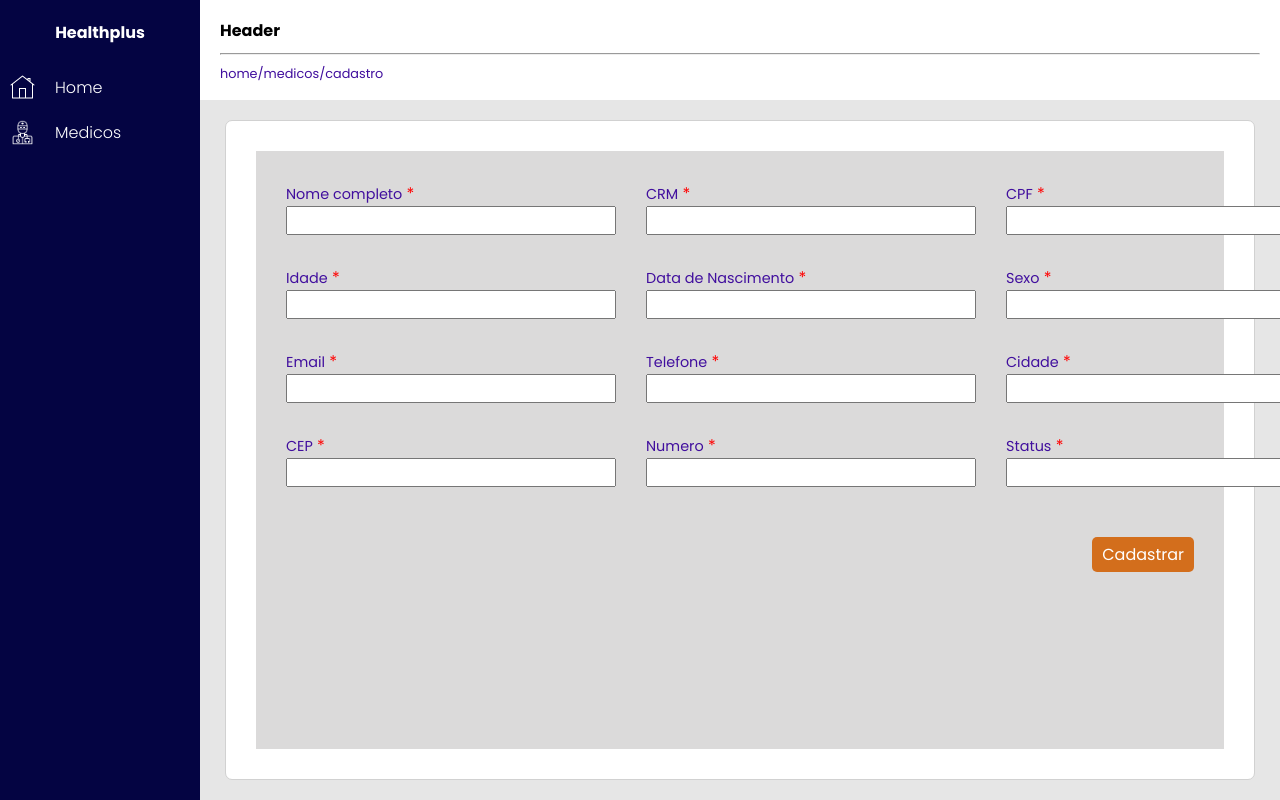
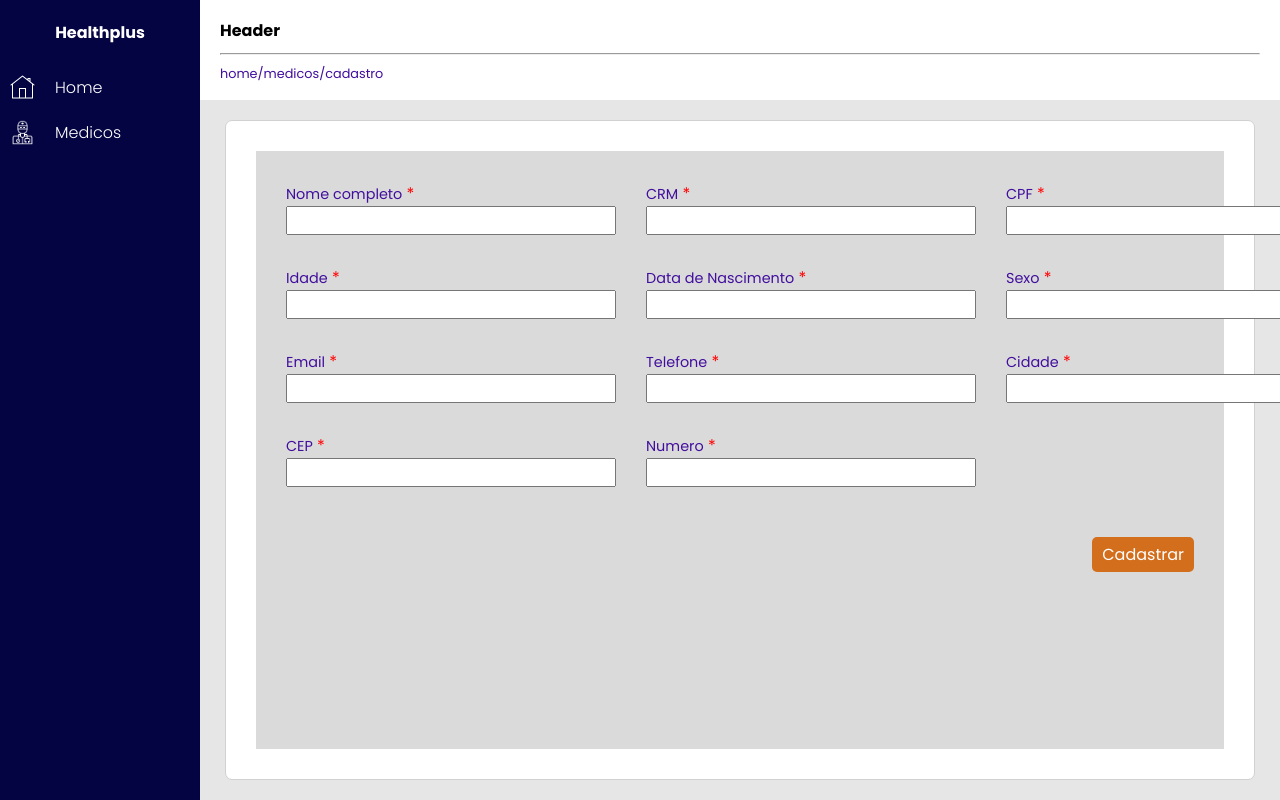
Before and after one commit to rafagfran/projeto-lp2, a React (Vite) app: page /home/medicos/cadastro in a window 1280 px wide. Built offline with nearby package versions, Linux system fonts and the light colour scheme.

Commit message:
validações

```diff
--- a/src/components/common/InputCommon.jsx
+++ b/src/components/common/InputCommon.jsx
@@ -1,6 +1,6 @@
 import React from 'react'
 
-const InputCommon = ({id, type, textLabel, textSpan, onchangeInputSet, defaultValue, placeholder}) => {
+const InputCommon = ({id, type, textLabel, textSpan, onchangeInputSet, defaultValue, placeholder, maxLength}) => {
 
   const divInputStyle = {
       display: 'flex',
@@ -18,7 +18,16 @@ const InputCommon = ({id, type, textLabel, textSpan, onchangeInputSet, defaultVa
   return (
     <div style={divInputStyle}>
         <label htmlFor={id}>{textLabel}<span style={inputSpanStyle}>&nbsp;{textSpan}</span></label>
-        <input type={type} id={id} name={id} onChange={(e) => {onchangeInputSet(e.target.value)}} defaultValue={defaultValue} style={inputStyle} placeholder={placeholder}/>
+        <input
+          type={type}
+          id={id}
+          name={id}
+          onChange={(e) => {onchangeInputSet(e.target.value)}}
+          defaultValue={defaultValue}
+          style={inputStyle}
+          placeholder={placeholder}
+          maxLength={maxLength}
+        />
     </div>
   )
 }
--- a/src/pages/medicos/CadastroMedico.jsx
+++ b/src/pages/medicos/CadastroMedico.jsx
@@ -20,6 +20,23 @@ const CadastroMedico = () => {
 
   const handleSubmit = async () => {
       const url = 'http://localhost:8080/api/v1/doctor/create'
+
+      if(nome === '' || crm === '' || cpf === '' || idade === 0 || dataNascimento === '' || sexo === '' || email === '' || telefone === '' || cidade === '' || cep === '' || numero === '' || status === '  '){
+        alert('Preencha todos os campos!')
+        return
+      }
+
+      if(isNaN(idade)){
+        alert('Idade deve ser um número!')
+        return
+      }
+
+      if(status !== 'true' && status !== 'false'){
+        alert('Status deve ser true ou false!')
+        return
+      }
+
+
       const dataNewUser = {
         nome: nome, //String
         crm: crm, //String
@@ -32,7 +49,6 @@ const CadastroMedico = () => {
         cidade: cidade,//String
         cep: cep,//String
         numero: numero,//String
-        status: Boolean(status)//Boolean
       }
 
       try {
@@ -53,16 +69,15 @@ const CadastroMedico = () => {
         <div className={styles.form}>
           <InputCommon id="nome" type="text" textLabel="Nome completo" textSpan="*" onchangeInputSet={setNome}/>
           <InputCommon id="crm" type="text" textLabel="CRM" textSpan="*" onchangeInputSet={setCrm}/>
-          <InputCommon id="cpf" type="text" textLabel="CPF" textSpan="*" onchangeInputSet={setCpf}/>
+          <InputCommon id="cpf" type="text" textLabel="CPF" textSpan="*" onchangeInputSet={setCpf} maxLength={11}/>
           <InputCommon id="idade" type="text" textLabel="Idade" textSpan="*" onchangeInputSet={setIdade}/>
           <InputCommon id="dataNascimento" type="text" textLabel="Data de Nascimento" textSpan="*" onchangeInputSet={setDataNascimento}/>
           <InputCommon id="sexo" type="text" textLabel="Sexo" textSpan="*" onchangeInputSet={setSexo}/>
           <InputCommon id="email" type="text" textLabel="Email" textSpan="*" onchangeInputSet={setEmail}/>
           <InputCommon id="telefone" type="text" textLabel="Telefone" textSpan="*" onchangeInputSet={setTelefone}/>
           <InputCommon id="cidade" type="text" textLabel="Cidade" textSpan="*" onchangeInputSet={setCidade}/>
-          <InputCommon id="cep" type="text" textLabel="CEP" textSpan="*" onchangeInputSet={setCep}/>
+          <InputCommon id="cep" type="text" textLabel="CEP" textSpan="*" onchangeInputSet={setCep} maxLength={9}/>
           <InputCommon id="numero" type="text" textLabel="Numero" textSpan="*" onchangeInputSet={setNumero}/>
-          <InputCommon id="status" type="text" textLabel="Status" textSpan="*" onchangeInputSet={setStatus}/>
         </div>
         <div className={styles.action}>
           <ButtonCommon text="Cadastrar" paddingButton="5px 10px" handleClick={() => handleSubmit()}/>
```
